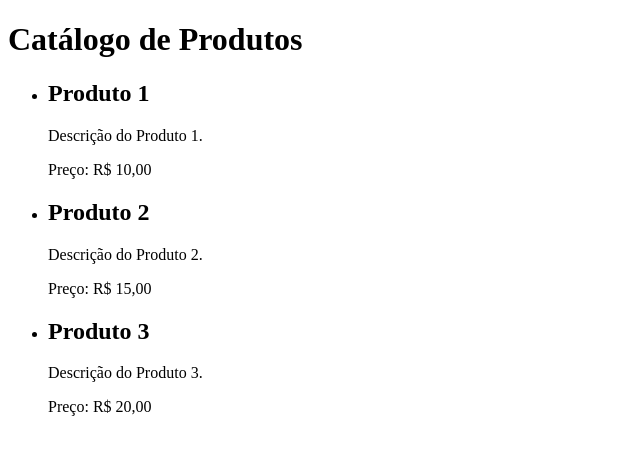
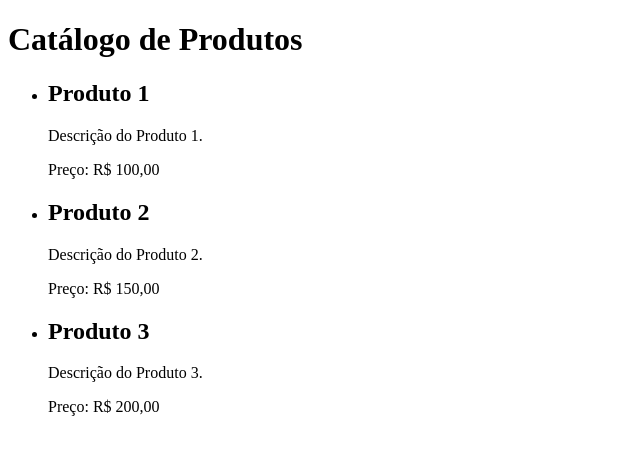
Before and after one commit to robertadev/Desafio_3, a plain HTML site: page Catalogo.html in a window 1280 px wide. Shown: the full height of the page, 0-640 px from the left. Drawn offline with Linux system fonts and the light colour scheme.

Commit message:
Catalogo update

```diff
--- a/Catalogo.html
+++ b/Catalogo.html
@@ -12,19 +12,19 @@
         <li>
             <h2>Produto 1</h2>
             <p>Descrição do Produto 1.</p>
-            <p>Preço: R$ 10,00</p>
+            <p>Preço: R$ 100,00</p>
         </li>
 
         <li>
             <h2>Produto 2</h2>
             <p>Descrição do Produto 2.</p>
-            <p>Preço: R$ 15,00</p>
+            <p>Preço: R$ 150,00</p>
         </li>
 
         <li>
             <h2>Produto 3</h2>
             <p>Descrição do Produto 3.</p>
-            <p>Preço: R$ 20,00</p>
+            <p>Preço: R$ 200,00</p>
         </li>
     </ul>
 </body>
```
